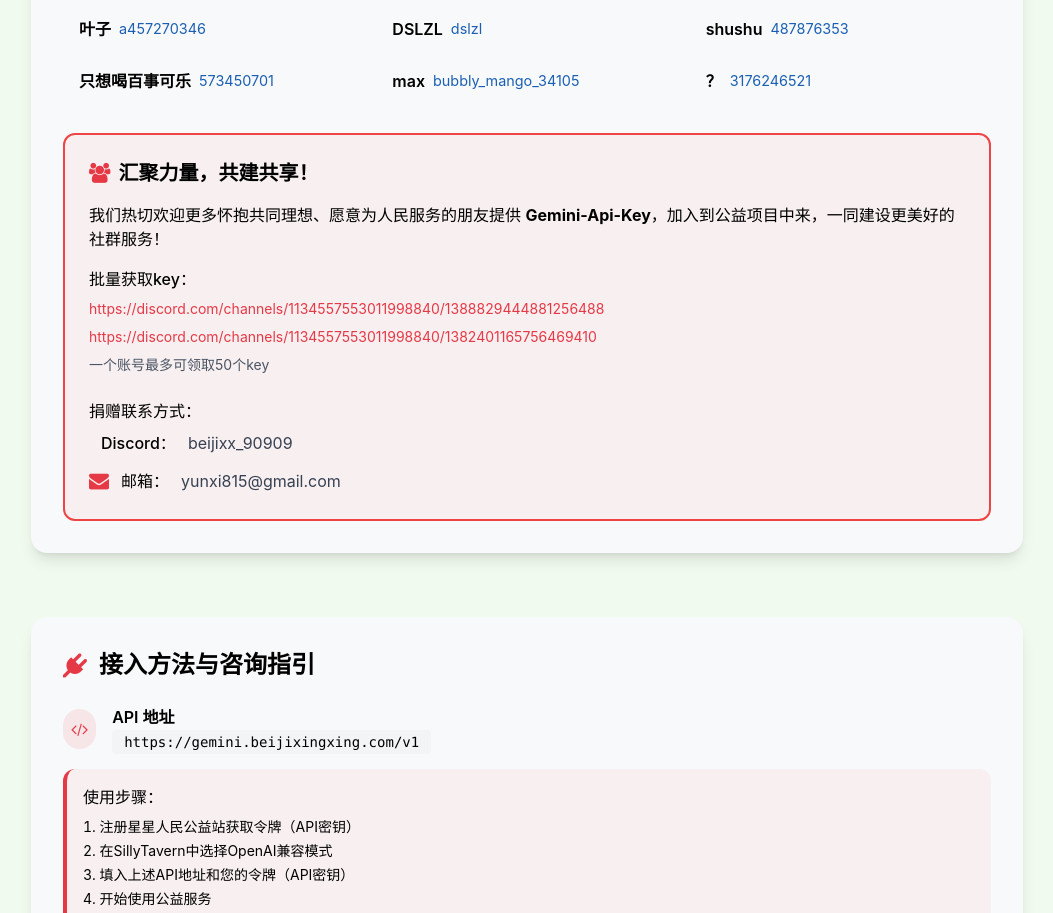
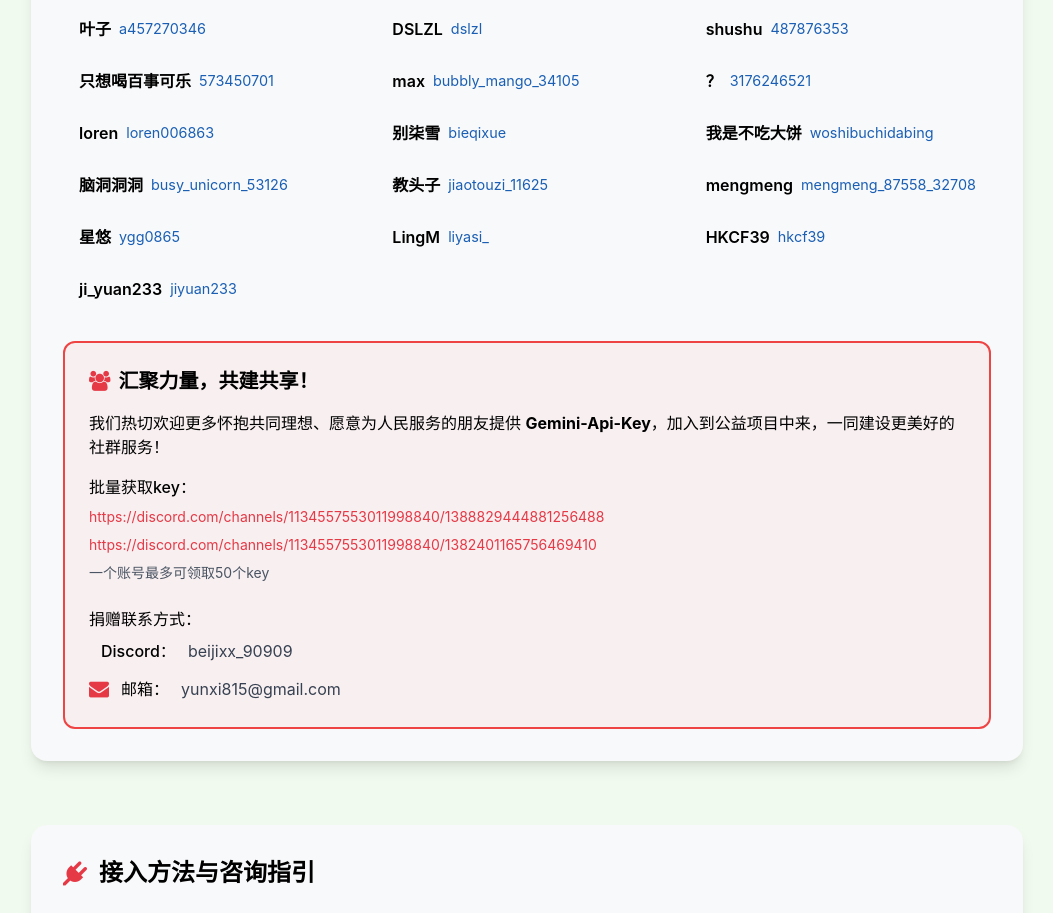
Before and after one commit to beijixingxing/beijixingxing.github.io, a plain HTML site: page index.html in a window 1280 px wide. Shown: the part 1407-2320 px from the top of the page, without its empty margins (113-1166 px from the left). Drawn offline with nearby package versions, Linux system fonts and the light colour scheme.

Commit message:
Update index.html

```diff
--- a/index.html
+++ b/index.html
@@ -182,6 +182,16 @@
                     <div class="contributor-item"><span class="contributor-name">只想喝百事可乐</span><span class="contributor-handle">573450701</span></div>
                     <div class="contributor-item"><span class="contributor-name">max</span><span class="contributor-handle">bubbly_mango_34105</span></div>
                     <div class="contributor-item"><span class="contributor-name">？</span><span class="contributor-handle">3176246521</span></div>
+                    <div class="contributor-item"><span class="contributor-name">loren</span><span class="contributor-handle">loren006863</span></div>
+                    <div class="contributor-item"><span class="contributor-name">别柒雪</span><span class="contributor-handle">bieqixue</span></div>
+                    <div class="contributor-item"><span class="contributor-name">我是不吃大饼</span><span class="contributor-handle">woshibuchidabing</span></div>
+                    <div class="contributor-item"><span class="contributor-name">脑洞洞洞</span><span class="contributor-handle">busy_unicorn_53126</span></div>
+                    <div class="contributor-item"><span class="contributor-name">教头子</span><span class="contributor-handle">jiaotouzi_11625</span></div>
+                    <div class="contributor-item"><span class="contributor-name">mengmeng</span><span class="contributor-handle">mengmeng_87558_32708</span></div>
+                    <div class="contributor-item"><span class="contributor-name">星悠</span><span class="contributor-handle">ygg0865</span></div>
+                    <div class="contributor-item"><span class="contributor-name">LingM</span><span class="contributor-handle">liyasi_</span></div>
+                    <div class="contributor-item"><span class="contributor-name">HKCF39</span><span class="contributor-handle">hkcf39</span></div>
+                    <div class="contributor-item"><span class="contributor-name">ji_yuan233</span><span class="contributor-handle">jiyuan233</span></div>
 
                 </div>
 
```
